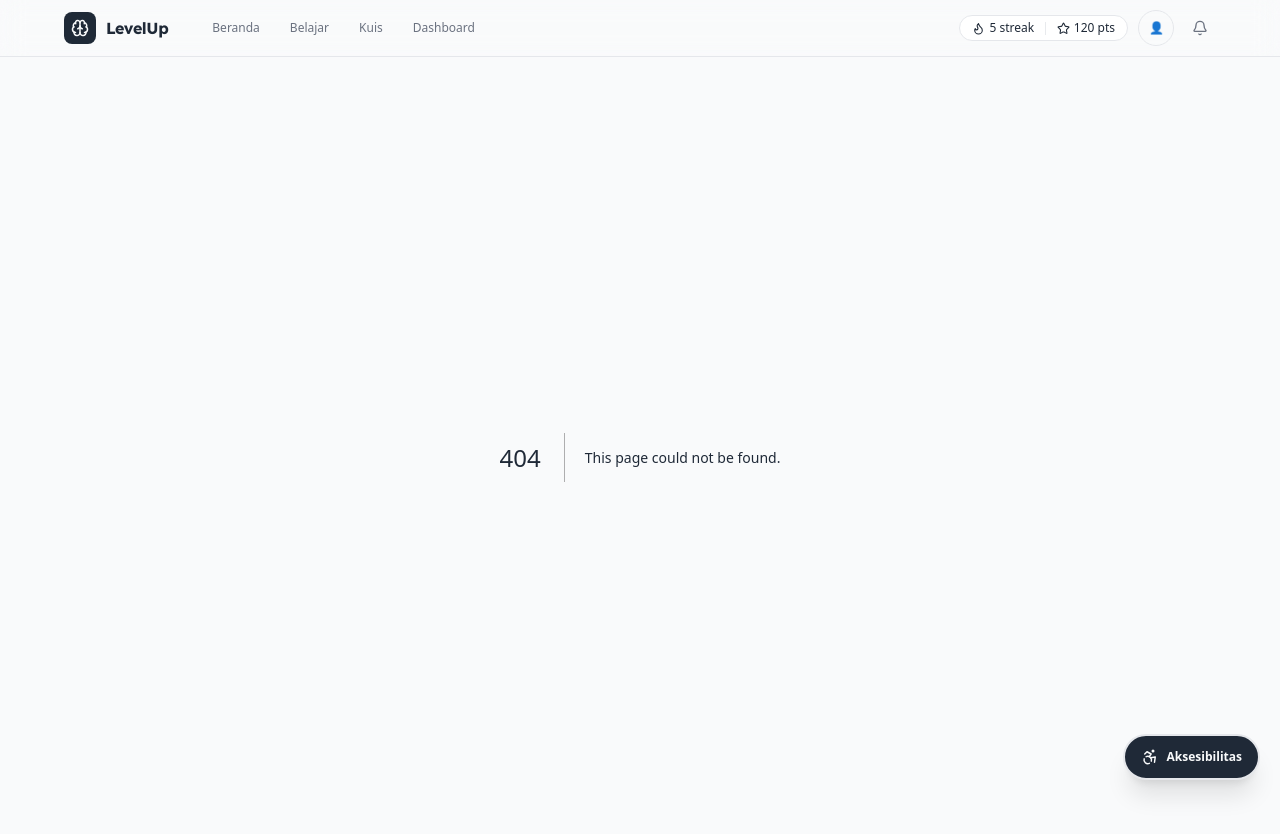
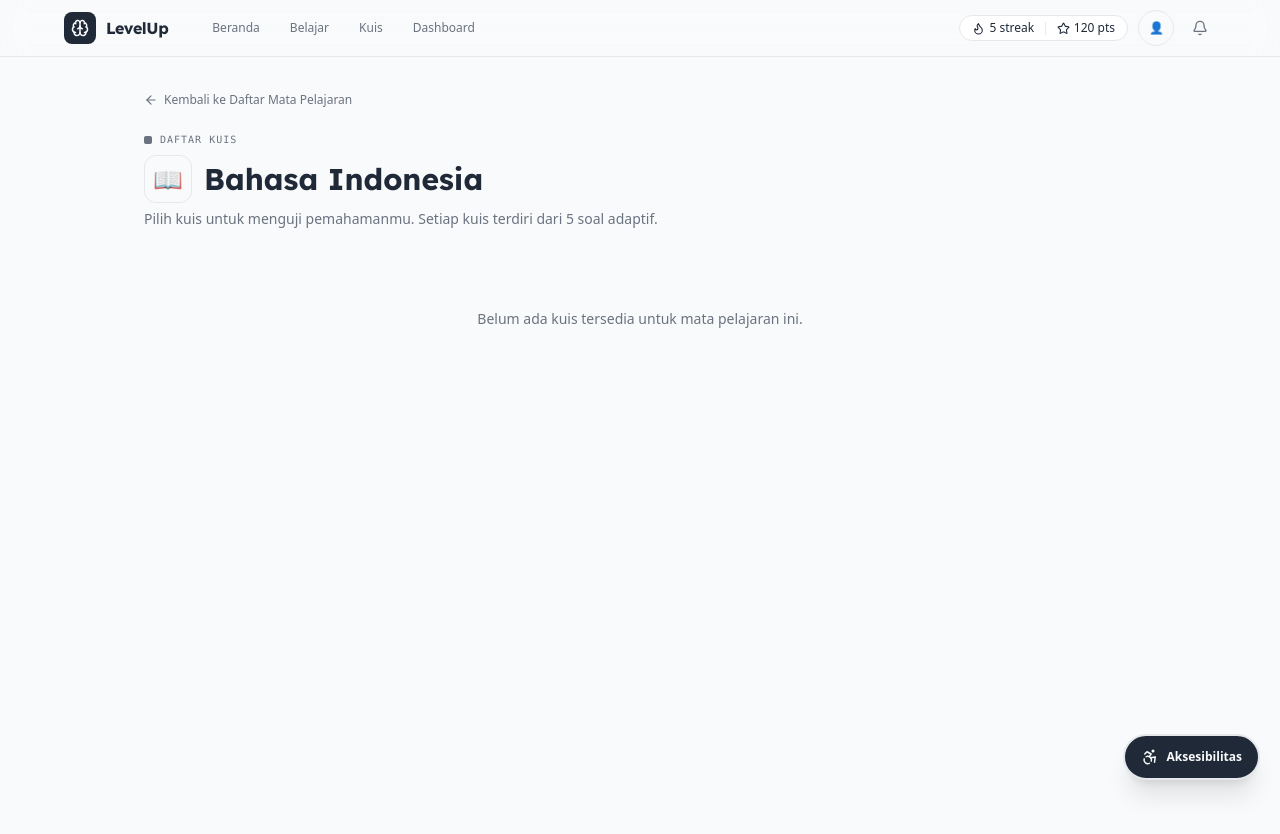
Before and after one commit to kemal-faza/neurodivergent-lms, a Next.js app: page /kuis/bahasa-indonesia in a window 1280 px wide. Before the commit this address had no page. Shown: the top 834 px of the page. After the commit the page ends 800 px from the top, so only its background shows below. Built offline with nearby package versions, Linux system fonts and the light colour scheme.

Commit message:
feat: add /kuis/[subjek] material listing with progress

```diff
--- /dev/null
+++ b/src/app/kuis/[subjek]/page.tsx
@@ -0,0 +1,132 @@
+"use client";
+
+import { useParams, useRouter } from "next/navigation";
+import Link from "next/link";
+import { ArrowLeft, ChevronRight, CheckCircle, Circle } from "lucide-react";
+import { SectionLabel } from "@/components/ui/WireframePrimitives";
+import { getSubjekById, getMateriWithQuizBySubjek } from "@/lib/dummy-data";
+import { useProgressStore } from "@/stores/progressStore";
+
+export default function KuisSubjekPage() {
+  const params = useParams<{ subjek: string }>();
+  const router = useRouter();
+  const subjek = getSubjekById(params.subjek);
+  const getQuizProgress = useProgressStore((s) => s.getQuizProgress);
+
+  if (!subjek) {
+    return (
+      <div className="max-w-5xl mx-auto px-4 py-16 text-center font-sans">
+        <p className="text-muted text-lg mb-4">Mata pelajaran tidak ditemukan.</p>
+        <button
+          onClick={() => router.push("/kuis")}
+          className="px-5 py-2.5 text-sm font-sans font-semibold border-2 border-border text-fg rounded-xl hover:bg-muted/10 transition-colors min-h-[44px]"
+        >
+          Kembali ke Daftar Mata Pelajaran
+        </button>
+      </div>
+    );
+  }
+
+  const materiList = getMateriWithQuizBySubjek(params.subjek);
+
+  return (
+    <div className="max-w-5xl mx-auto px-4 py-8 font-sans">
+      <Link
+        href="/kuis"
+        className="inline-flex items-center gap-1.5 text-xs font-sans font-medium text-muted hover:text-fg mb-6 transition-colors"
+      >
+        <ArrowLeft size={14} /> Kembali ke Daftar Mata Pelajaran
+      </Link>
+
+      <div className="mb-8">
+        <SectionLabel>daftar kuis</SectionLabel>
+        <h1 className="text-2xl sm:text-3xl font-bold font-lexend text-fg flex items-center gap-3">
+          <span className="w-12 h-12 rounded-xl bg-muted/10 border border-border/60 flex items-center justify-center text-2xl">
+            {subjek.icon}
+          </span>
+          {subjek.nama}
+        </h1>
+        <p className="text-sm text-muted mt-1.5 max-w-xl">
+          Pilih kuis untuk menguji pemahamanmu. Setiap kuis terdiri dari 5 soal adaptif.
+        </p>
+      </div>
+
+      <div className="space-y-4">
+        {materiList.map((materi) => {
+          const progress = getQuizProgress(materi.id);
+          const lastRatio = progress.lastAttempt
+            ? Math.round((progress.lastAttempt.correct / progress.lastAttempt.total) * 100)
+            : 0;
+
+          return (
+            <div
+              key={materi.id}
+              className="group border-2 border-border bg-card rounded-xl p-5 hover:border-fg/30 transition-all hover:shadow-md flex flex-col gap-4"
+            >
+              <div className="flex flex-col sm:flex-row sm:items-center justify-between gap-3">
+                <div className="flex-1 space-y-1.5">
+                  <div className="flex items-center gap-2 flex-wrap">
+                    <h3 className="text-base font-bold font-lexend text-fg">
+                      {materi.judul}
+                    </h3>
+                    <span className="text-[10px] font-sans font-semibold px-2 py-0.5 rounded-full bg-muted/10 border border-border text-muted">
+                      Level {materi.level}
+                    </span>
+                  </div>
+                  <p className="text-xs text-muted font-sans leading-relaxed">
+                    {materi.deskripsi}
+                  </p>
+                </div>
+
+                <Link
+                  href={`/kuis/${params.subjek}/${materi.id}`}
+                  className="flex-shrink-0 px-5 py-2.5 text-xs font-sans font-semibold border-2 border-fg bg-fg text-bg rounded-xl hover:opacity-90 transition-all flex items-center justify-center gap-1.5 shadow-sm min-h-[44px]"
+                >
+                  {progress.isCompleted ? "Ulangi Kuis" : "Mulai Kuis"} <ChevronRight size={14} />
+                </Link>
+              </div>
+
+              <div className="flex items-center gap-4 flex-wrap">
+                <div className="flex items-center gap-1.5">
+                  {progress.isCompleted ? (
+                    <CheckCircle size={14} className="text-emerald-500" />
+                  ) : (
+                    <Circle size={14} className="text-muted" />
+                  )}
+                  <span className="text-xs font-sans text-muted">
+                    {progress.isCompleted ? "Selesai" : "Belum Dikerjakan"}
+                  </span>
+                </div>
+
+                {progress.isCompleted && progress.bestScore !== null && (
+                  <>
+                    <span className="text-border">|</span>
+                    <span className="text-xs font-sans text-muted">
+                      Skor Terbaik: <strong className="text-fg">{progress.bestScore} pts</strong>
+                    </span>
+                    <span className="text-border">|</span>
+                    <div className="flex items-center gap-2">
+                      <div className="w-20 h-1.5 bg-muted/20 rounded-full overflow-hidden">
+                        <div
+                          className="h-full bg-emerald-500 rounded-full transition-all"
+                          style={{ width: `${lastRatio}%` }}
+                        />
+                      </div>
+                      <span className="text-[10px] font-mono text-muted">{lastRatio}%</span>
+                    </div>
+                  </>
+                )}
+              </div>
+            </div>
+          );
+        })}
+      </div>
+
+      {materiList.length === 0 && (
+        <div className="text-center py-12">
+          <p className="text-muted text-sm">Belum ada kuis tersedia untuk mata pelajaran ini.</p>
+        </div>
+      )}
+    </div>
+  );
+}
```
